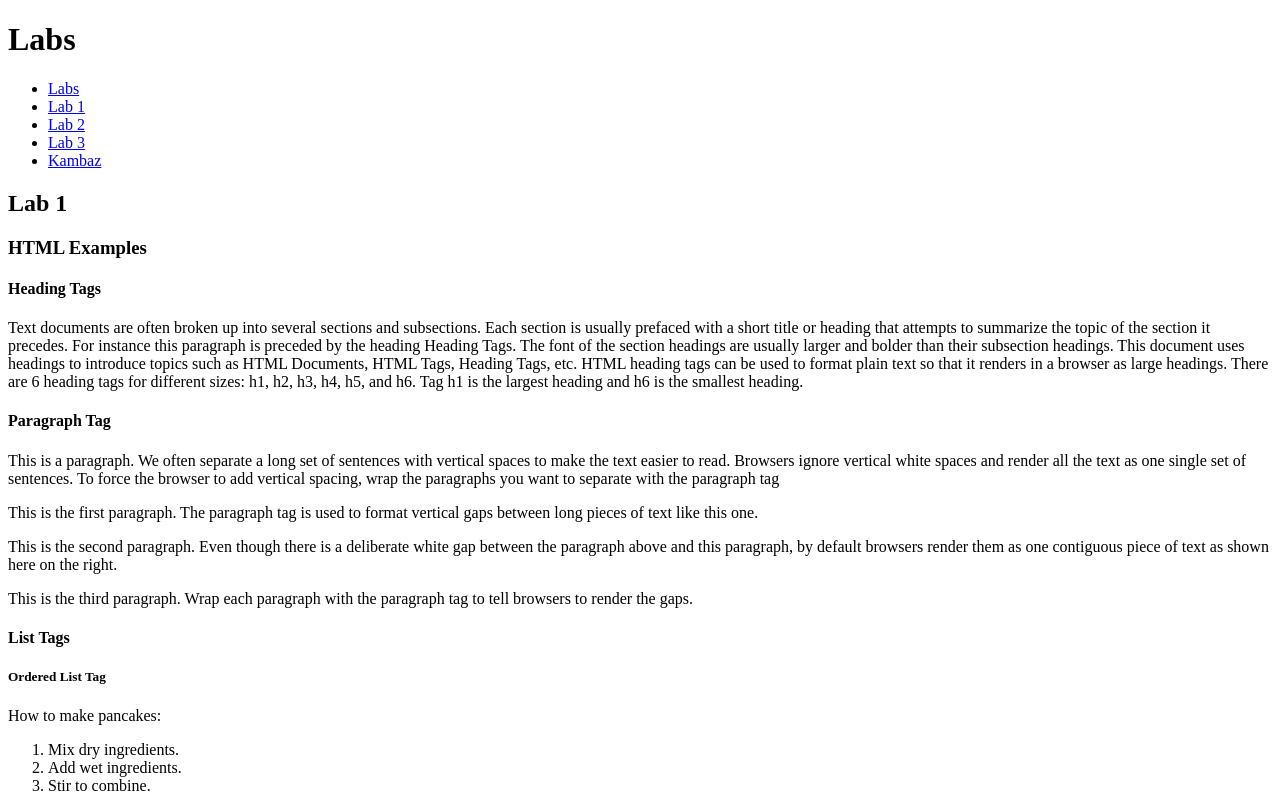
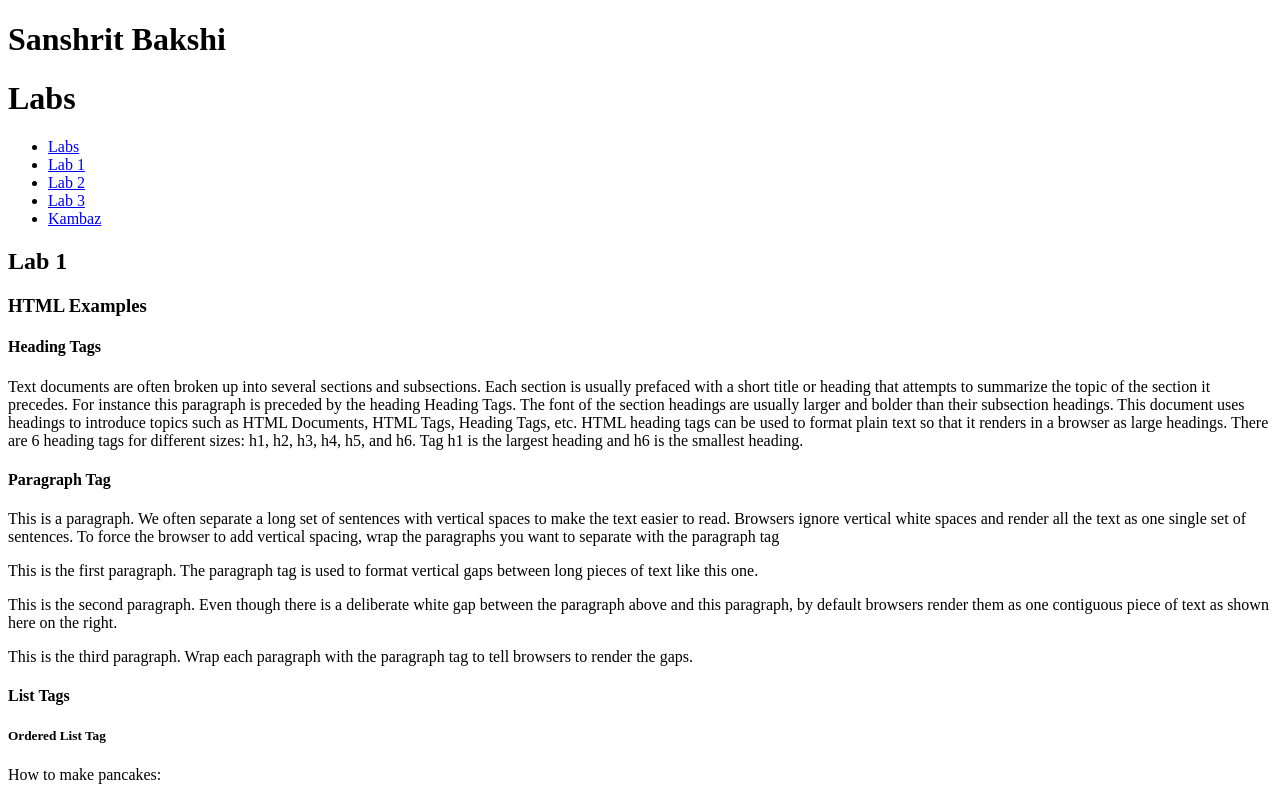
Before and after one commit to Sanshrit/kambaz-react-web-app, a React (Vite) app: page /#/Labs/Lab1 in a window 1280 px wide. Shown: the top 795 px of the page. Built offline with nearby package versions, Linux system fonts and the light colour scheme.

Commit message:
A1 Changes

```diff
--- a/src/Labs/Lab1/index.tsx
+++ b/src/Labs/Lab1/index.tsx
@@ -269,7 +269,7 @@
             </div>
             <h4>Anchor tag</h4>
             Please <a href="https://www.lipsum.com" id="wd-lipsum">click here</a> to get dummy text<br />
-            Please <a href="https://github.com/Sanshrit/kambaz-react-web-app" id="wd-github">click here</a> to get access the code repository<br />
+            Please <a href="https://github.com/Sanshrit/kambaz-react-web-app" id="wd-github">click here</a> to access the code repository<br />
         </div>
     );
 }
--- a/src/Labs/index.tsx
+++ b/src/Labs/index.tsx
@@ -1,11 +1,12 @@
 import Lab1 from "./Lab1";
-import {Route, Routes, Navigate} from "react-router-dom";
+import { Route, Routes, Navigate } from "react-router-dom";
 import TOC from "./TOC";
 import Lab2 from "./Lab2";
 import Lab3 from "./Lab3";
 export default function Labs() {
-    return (
-    <div>
+  return (
+    <div id = "wd-labs">
+      <h1>Sanshrit Bakshi</h1>
       <h1>Labs</h1>
       <TOC />
       <Routes>
@@ -15,4 +16,5 @@
         <Route path="Lab3/*" element={<Lab3 />} />
       </Routes>
     </div>
-    );}
+  );
+}
```
